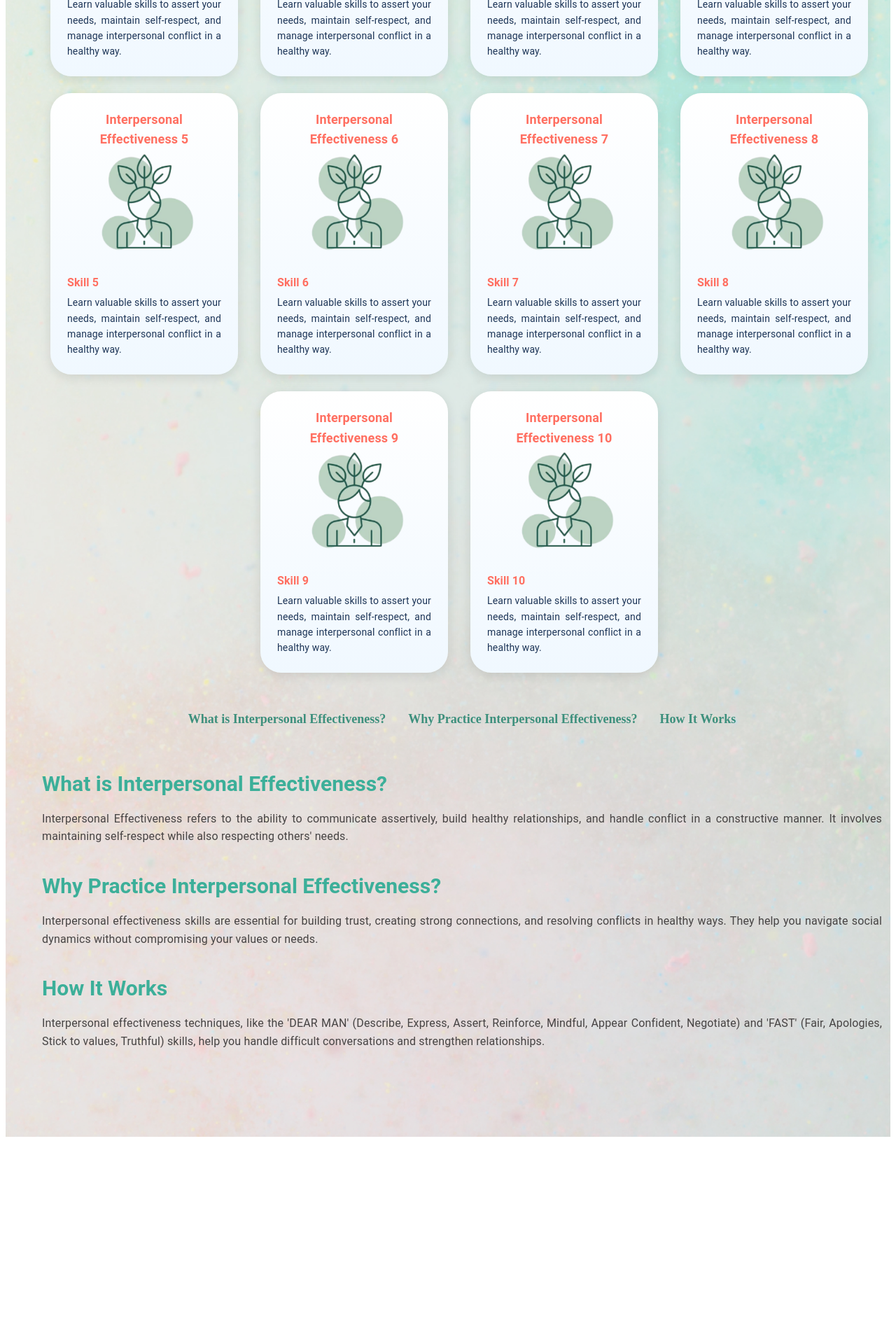
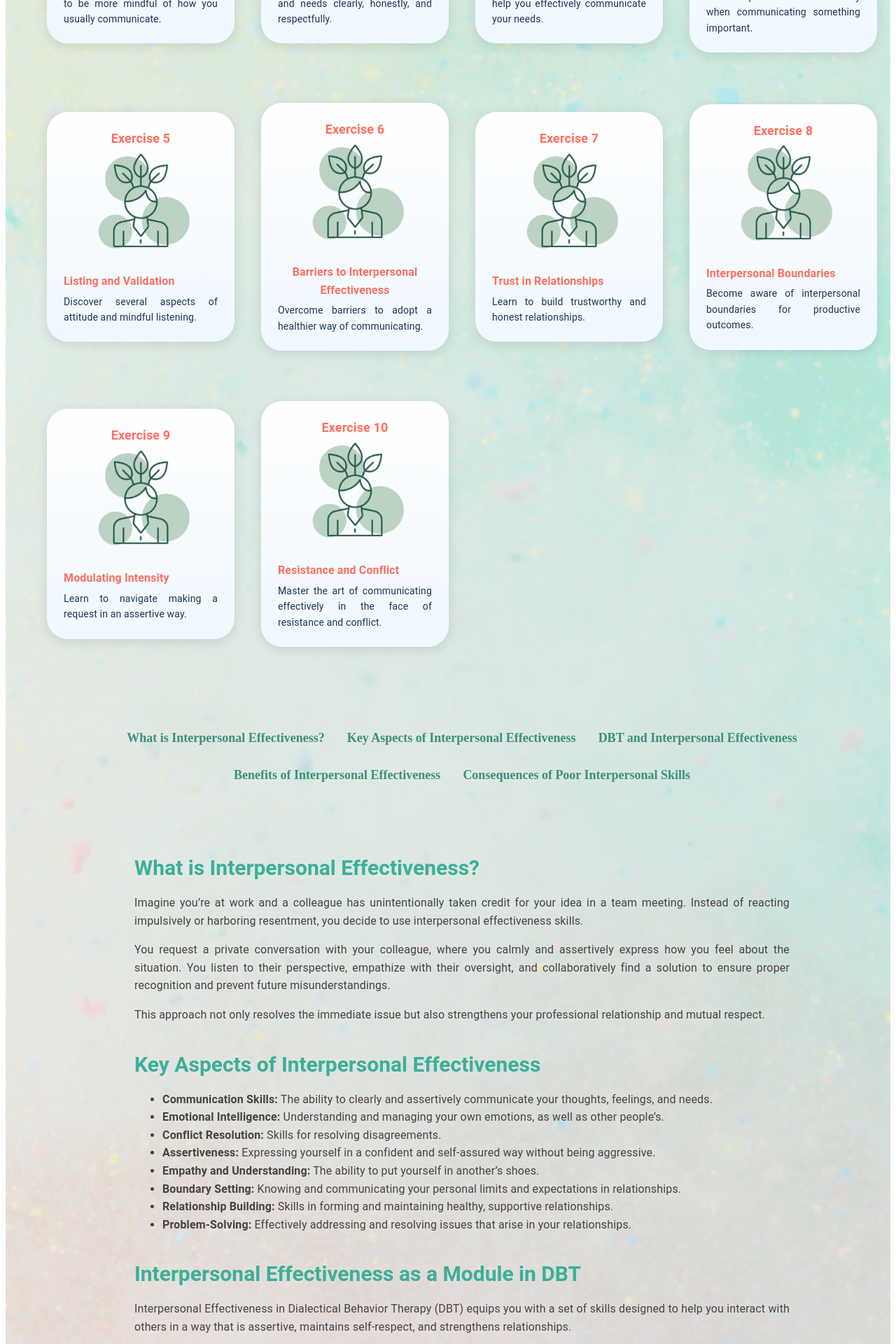
Before and after one commit to HanoodTunio/living-with-bpd, a React (Vite) app in the folder front-end/: page /user-dashboard/start-exercises/Interpersonal in a window 1280 px wide. Shown: the part 820-2740 px from the top of the page at 70% size. Before the commit the page ends 2452 px from the top, so only its background shows below. Built offline with nearby package versions, Linux system fonts and the light colour scheme.

Commit message:
Update content and navigation links to reflect the new content, improving user access to different sections.

```diff
--- a/front-end/src/pages/User/InterpersonalExcercisesPage.jsx
+++ b/front-end/src/pages/User/InterpersonalExcercisesPage.jsx
@@ -1,84 +1,132 @@
 import React from "react";
-import { Box, Typography } from "@mui/material";
+import { Box } from "@mui/material";
 import ExerciseCard from "../../components/common/ExerciseCard/ExerciseCard";
-import ExHero from "../../components/common/ExHero/ExHero"; // Reusable ExHero Component
-import Exhero from "../../assets/images/skills.png"; // Updated Hero Image (skills.png)
+import ExHero from "../../components/common/ExHero/ExHero";
+import Exhero from "../../assets/images/skills.png";
+import exImage from "../../assets/images/ex.png";
 import ParagraphNavLink from "../../components/common/ParagraphNavLink/ParagraphNavLink";
-import exImage from "../../assets/images/ex.png"; // Exercise image
-import Paragraph from "../../components/common/Paragraph/Paragraph"; // Paragraph component
-import UserLayout from "../../components/mainlayout/UserLayout"; // Import UserLayout
+import Paragraph from "../../components/common/Paragraph/Paragraph";
+import UserLayout from "../../components/mainlayout/UserLayout";
 
 const InterpersonalExercisesPage = () => {
-  const totalCards = 10;
+  const exercises = [
+    {
+      name: "Communication Styles",
+      description:
+        "Identify your communication style to be more mindful of how you usually communicate.",
+    },
+    {
+      name: "Skills of Assertiveness, Part 1",
+      description:
+        "Express your opinions, emotions, and needs clearly, honestly, and respectfully.",
+    },
+    {
+      name: "Skills of Assertiveness, Part 2",
+      description:
+        "Learn essential assertive skills to help you effectively communicate your needs.",
+    },
+    {
+      name: "Assertiveness Scripts and Interpersonal Rights",
+      description:
+        "Use templates to think clearly when communicating something important.",
+    },
+    {
+      name: "Listing and Validation",
+      description:
+        "Discover several aspects of attitude and mindful listening.",
+    },
+    {
+      name: "Barriers to Interpersonal Effectiveness",
+      description:
+        "Overcome barriers to adopt a healthier way of communicating.",
+    },
+    {
+      name: "Trust in Relationships",
+      description: "Learn to build trustworthy and honest relationships.",
+    },
+    {
+      name: "Interpersonal Boundaries",
+      description:
+        "Become aware of interpersonal boundaries for productive outcomes.",
+    },
+    {
+      name: "Modulating Intensity",
+      description: "Learn to navigate making a request in an assertive way.",
+    },
+    {
+      name: "Resistance and Conflict",
+      description:
+        "Master the art of communicating effectively in the face of resistance and conflict.",
+    },
+  ];
 
   return (
     <UserLayout>
       <Box
         sx={{
-          display: "flex",
-          flexDirection: "column",
-          alignItems: "center",
-          gap: { xs: "16px", md: "32px" },
           padding: { xs: "16px", md: "32px" },
           width: "100%",
           boxSizing: "border-box",
-          overflowX: "hidden", // Prevent horizontal overflow
         }}
       >
-        {/* Hero Section - Using Reusable ExHero Component */}
         <ExHero
           heroImage={Exhero}
-          heading="Interpersonal Effectiveness Techniques"
-          subHeading="DBT Skills for Building Healthy Relationships"
-          description="These exercises are designed to help you improve your relationships, assert your needs, and maintain self-respect in difficult situations. Learn key interpersonal skills to build stronger connections."
+          heading="Interpersonal Communication Skills"
+          subHeading="DBT Communication Exercises"
+          description="These exercises will help you develop essential interpersonal skills like assertiveness, active listening, and emotional validation."
         />
 
-        {/* Exercise Cards Section */}
         <Box
           sx={{
             display: "flex",
             flexDirection: "column",
             gap: { xs: "24px", md: "40px" },
-            width: "100%",
-            maxWidth: "1200px",
-            margin: "0 auto",
           }}
         >
-          {/* Exercise Cards: Render 4 cards per row on large screens, 3 cards per row on medium, and 2 cards per row on mobile */}
           <Box
             sx={{
-              display: "flex",
-              flexWrap: "wrap",
+              display: "grid",
+              gridTemplateColumns: "repeat(1, 1fr)",
               gap: "24px",
-              justifyContent: "center",
+              justifyItems: "center",
               width: "100%",
+              maxWidth: "1300px",
+              margin: "0 auto",
+              "@media (min-width: 600px)": {
+                gridTemplateColumns: "repeat(2, 1fr)",
+              },
+              "@media (min-width: 900px)": {
+                gridTemplateColumns: "repeat(3, 1fr)",
+              },
+              "@media (min-width: 1200px)": {
+                gridTemplateColumns: "repeat(4, 1fr)",
+              },
             }}
           >
-            {Array.from({ length: totalCards }).map((_, index) => (
+            {exercises.map((exercise, index) => (
               <Box
                 key={`card-${index}`}
                 sx={{
-                  flex: "1 0 calc(25% - 24px)", // 4 cards per row on large screens
-                  maxWidth: "calc(25% - 24px)", // 4 cards per row
-                  minWidth: {
-                    xs: "calc(50% - 16px)", // 2 cards per row on mobile (xs)
-                    sm: "calc(33.33% - 16px)", // 3 cards per row on medium (sm)
-                    lg: "calc(25% - 24px)", // 4 cards per row on large (lg)
-                  },
+                  width: "100%",
+                  maxWidth: "400px", // Ensure a fixed width for cards
+                  height: "auto", // Maintain height relative to content
+                  paddingY: { xs: "16px", sm: "24px" },
+                  display: "flex",
+                  justifyContent: "center",
+                  alignItems: "center",
                 }}
               >
                 <ExerciseCard
-                  exerciseTitle={`Interpersonal Effectiveness ${index + 1}`}
+                  exerciseTitle={`Exercise ${index + 1}`}
                   exerciseImage={exImage}
-                  exerciseName={`Skill ${index + 1}`} // Update names for interpersonal effectiveness skills
-                  exerciseDescription="Learn valuable skills to assert your needs, maintain self-respect, and manage interpersonal conflict in a healthy way."
+                  exerciseName={exercise.name}
+                  exerciseDescription={exercise.description}
                 />
               </Box>
             ))}
           </Box>
-        </Box>
 
-        {/* Navigation Links Section */}
+          <Box sx={{ width: "100%", maxWidth: "1000px", margin: "0 auto" }}>
             <Box
               sx={{
                 display: "flex",
@@ -86,6 +134,7 @@ const InterpersonalExercisesPage = () => {
                 gap: "32px",
                 marginTop: "24px",
                 flexWrap: "wrap",
+                paddingY: { xs: "16px", sm: "32px" },
               }}
             >
               <ParagraphNavLink
@@ -93,38 +142,179 @@ const InterpersonalExercisesPage = () => {
                 href="#what-is-interpersonal-effectiveness"
               />
               <ParagraphNavLink
-            label="Why Practice Interpersonal Effectiveness?"
-            href="#why-practice-interpersonal-effectiveness"
+                label="Key Aspects of Interpersonal Effectiveness"
+                href="#key-aspects"
               />
-          <ParagraphNavLink label="How It Works" href="#how-it-works" />
+              <ParagraphNavLink
+                label="DBT and Interpersonal Effectiveness"
+                href="#dbt-interpersonal-effectiveness"
+              />
+              <ParagraphNavLink
+                label="Benefits of Interpersonal Effectiveness"
+                href="#benefits"
+              />
+              <ParagraphNavLink
+                label="Consequences of Poor Interpersonal Skills"
+                href="#consequences"
+              />
             </Box>
 
-        {/* Paragraph Section */}
             <Box
               sx={{
-            width: "100%",
-            maxWidth: "1350px",
                 padding: { xs: "16px", md: "32px" },
                 textAlign: "justify",
+                marginTop: "40px",
               }}
             >
               <Box id="what-is-interpersonal-effectiveness">
                 <Paragraph
                   heading="What is Interpersonal Effectiveness?"
-              content="Interpersonal Effectiveness refers to the ability to communicate assertively, build healthy relationships, and handle conflict in a constructive manner. It involves maintaining self-respect while also respecting others' needs."
+                  content={
+                    <>
+                      <p>
+                        Imagine you’re at work and a colleague has
+                        unintentionally taken credit for your idea in a team
+                        meeting. Instead of reacting impulsively or harboring
+                        resentment, you decide to use interpersonal
+                        effectiveness skills.
+                      </p>
+                      <p>
+                        You request a private conversation with your colleague,
+                        where you calmly and assertively express how you feel
+                        about the situation. You listen to their perspective,
+                        empathize with their oversight, and collaboratively find
+                        a solution to ensure proper recognition and prevent
+                        future misunderstandings.
+                      </p>
+                      <p>
+                        This approach not only resolves the immediate issue but
+                        also strengthens your professional relationship and
+                        mutual respect.
+                      </p>
+                    </>
+                  }
                 />
               </Box>
-          <Box id="why-practice-interpersonal-effectiveness">
+
+              <Box id="key-aspects">
                 <Paragraph
-              heading="Why Practice Interpersonal Effectiveness?"
-              content="Interpersonal effectiveness skills are essential for building trust, creating strong connections, and resolving conflicts in healthy ways. They help you navigate social dynamics without compromising your values or needs."
+                  heading="Key Aspects of Interpersonal Effectiveness"
+                  content={
+                    <>
+                      <ul>
+                        <li>
+                          <strong>Communication Skills:</strong> The ability to
+                          clearly and assertively communicate your thoughts,
+                          feelings, and needs.
+                        </li>
+                        <li>
+                          <strong>Emotional Intelligence:</strong> Understanding
+                          and managing your own emotions, as well as other
+                          people’s.
+                        </li>
+                        <li>
+                          <strong>Conflict Resolution:</strong> Skills for
+                          resolving disagreements.
+                        </li>
+                        <li>
+                          <strong>Assertiveness:</strong> Expressing yourself in
+                          a confident and self-assured way without being
+                          aggressive.
+                        </li>
+                        <li>
+                          <strong>Empathy and Understanding:</strong> The
+                          ability to put yourself in another’s shoes.
+                        </li>
+                        <li>
+                          <strong>Boundary Setting:</strong> Knowing and
+                          communicating your personal limits and expectations in
+                          relationships.
+                        </li>
+                        <li>
+                          <strong>Relationship Building:</strong> Skills in
+                          forming and maintaining healthy, supportive
+                          relationships.
+                        </li>
+                        <li>
+                          <strong>Problem-Solving:</strong> Effectively
+                          addressing and resolving issues that arise in your
+                          relationships.
+                        </li>
+                      </ul>
+                    </>
+                  }
                 />
               </Box>
-          <Box id="how-it-works">
+
+              <Box id="dbt-interpersonal-effectiveness">
                 <Paragraph
-              heading="How It Works"
-              content="Interpersonal effectiveness techniques, like the 'DEAR MAN' (Describe, Express, Assert, Reinforce, Mindful, Appear Confident, Negotiate) and 'FAST' (Fair, Apologies, Stick to values, Truthful) skills, help you handle difficult conversations and strengthen relationships."
+                  heading="Interpersonal Effectiveness as a Module in DBT"
+                  content={
+                    <>
+                      <p>
+                        Interpersonal Effectiveness in Dialectical Behavior
+                        Therapy (DBT) equips you with a set of skills designed
+                        to help you interact with others in a way that is
+                        assertive, maintains self-respect, and strengthens
+                        relationships.
+                      </p>
+                      <p>
+                        In DBT, this module is usually taught last, as the first
+                        three (Mindfulness, Distress Tolerance, Emotional
+                        Regulation) lay down the foundation for Interpersonal
+                        Effectiveness skills.
+                      </p>
+                    </>
+                  }
                 />
+              </Box>
+
+              <Box id="benefits">
+                <Paragraph
+                  heading="Benefits of Interpersonal Effectiveness Skills"
+                  content={
+                    <>
+                      <p>
+                        Aside from the obvious benefit of improving your
+                        communication skills, reducing conflicts in personal and
+                        work life, and being able to immediately solve problems,
+                        there are a lot of additional long-term benefits.
+                      </p>
+                      <p>
+                        In the long term, healthy interpersonal skills lead to
+                        stronger, more fulfilling relationships, enhanced
+                        self-confidence, better emotional regulation, and
+                        overall improved mental well-being. These skills foster
+                        a healthier social environment and personal growth over
+                        time.
+                      </p>
+                    </>
+                  }
+                />
+              </Box>
+
+              <Box id="consequences">
+                <Paragraph
+                  heading="Consequences of Poor Interpersonal Skills"
+                  content={
+                    <>
+                      <p>
+                        Like good interpersonal skills, poor interpersonal
+                        skills can lead to immediate and long-term consequences.
+                      </p>
+                      <p>
+                        In the short term, they often result in
+                        misunderstandings, conflicts, and stress in your
+                        relationships. If these happen repeatedly, this can lead
+                        to long-term problems like chronic relationship issues,
+                        social isolation, and depression. These can negatively
+                        affect both professional and personal life.
+                      </p>
+                    </>
+                  }
+                />
+              </Box>
+            </Box>
           </Box>
         </Box>
       </Box>
```
Lines whose indentation alone changed are shown as unchanged.
